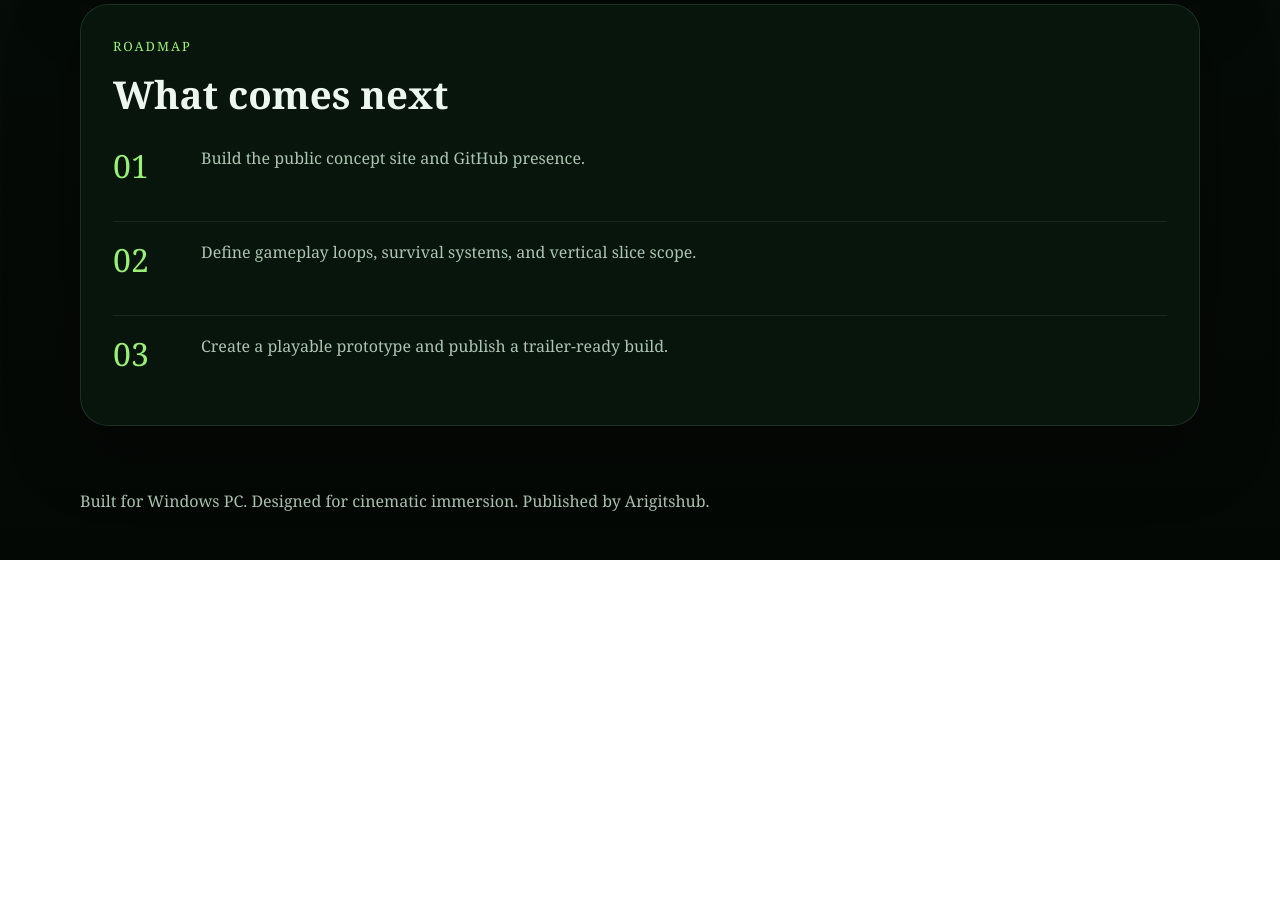
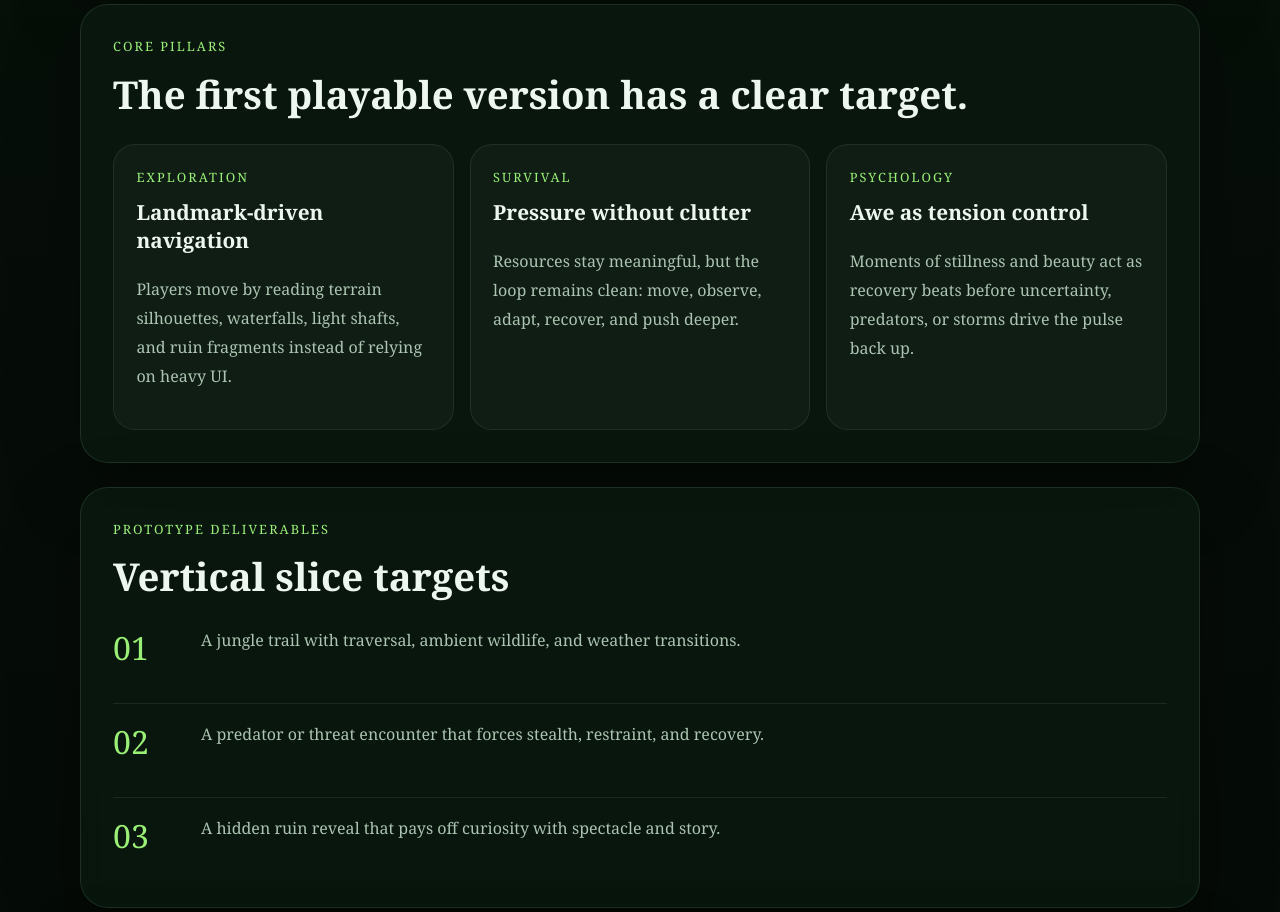
Before and after one commit to Arigitshub/jungle-game, a plain HTML site: page index.html in a window 1280 px wide. Shown: the part 2031-2943 px from the top of the page. Before the commit the page ends 2591 px from the top, so only its background shows below. Drawn offline with Linux system fonts and the light colour scheme.

Commit message:
add production planning and prototype docs

```diff
--- a/index.html
+++ b/index.html
@@ -142,6 +142,60 @@
       </blockquote>
     </section>
 
+    <section class="panel pillars">
+      <div class="section-heading">
+        <p class="eyebrow">Core Pillars</p>
+        <h2>The first playable version has a clear target.</h2>
+      </div>
+      <div class="feature-grid">
+        <article class="feature">
+          <p class="feature-kicker">Exploration</p>
+          <h3>Landmark-driven navigation</h3>
+          <p>
+            Players move by reading terrain silhouettes, waterfalls, light shafts, and ruin fragments
+            instead of relying on heavy UI.
+          </p>
+        </article>
+        <article class="feature">
+          <p class="feature-kicker">Survival</p>
+          <h3>Pressure without clutter</h3>
+          <p>
+            Resources stay meaningful, but the loop remains clean: move, observe, adapt, recover,
+            and push deeper.
+          </p>
+        </article>
+        <article class="feature">
+          <p class="feature-kicker">Psychology</p>
+          <h3>Awe as tension control</h3>
+          <p>
+            Moments of stillness and beauty act as recovery beats before uncertainty, predators, or
+            storms drive the pulse back up.
+          </p>
+        </article>
+      </div>
+    </section>
+
+    <section class="panel deliverables">
+      <div class="section-heading">
+        <p class="eyebrow">Prototype Deliverables</p>
+        <h2>Vertical slice targets</h2>
+      </div>
+      <div class="roadmap-list">
+        <div>
+          <span>01</span>
+          <p>A jungle trail with traversal, ambient wildlife, and weather transitions.</p>
+        </div>
+        <div>
+          <span>02</span>
+          <p>A predator or threat encounter that forces stealth, restraint, and recovery.</p>
+        </div>
+        <div>
+          <span>03</span>
+          <p>A hidden ruin reveal that pays off curiosity with spectacle and story.</p>
+        </div>
+      </div>
+    </section>
+
     <section class="panel roadmap">
       <div class="section-heading">
         <p class="eyebrow">Roadmap</p>
@@ -160,6 +214,10 @@
           <span>03</span>
           <p>Create a playable prototype and publish a trailer-ready build.</p>
         </div>
+        <div>
+          <span>04</span>
+          <p>Package the public brand with stronger screenshots, teaser footage, and a launch funnel.</p>
+        </div>
       </div>
     </section>
   </main>
```
Also changed, not shown: 9 other files.
